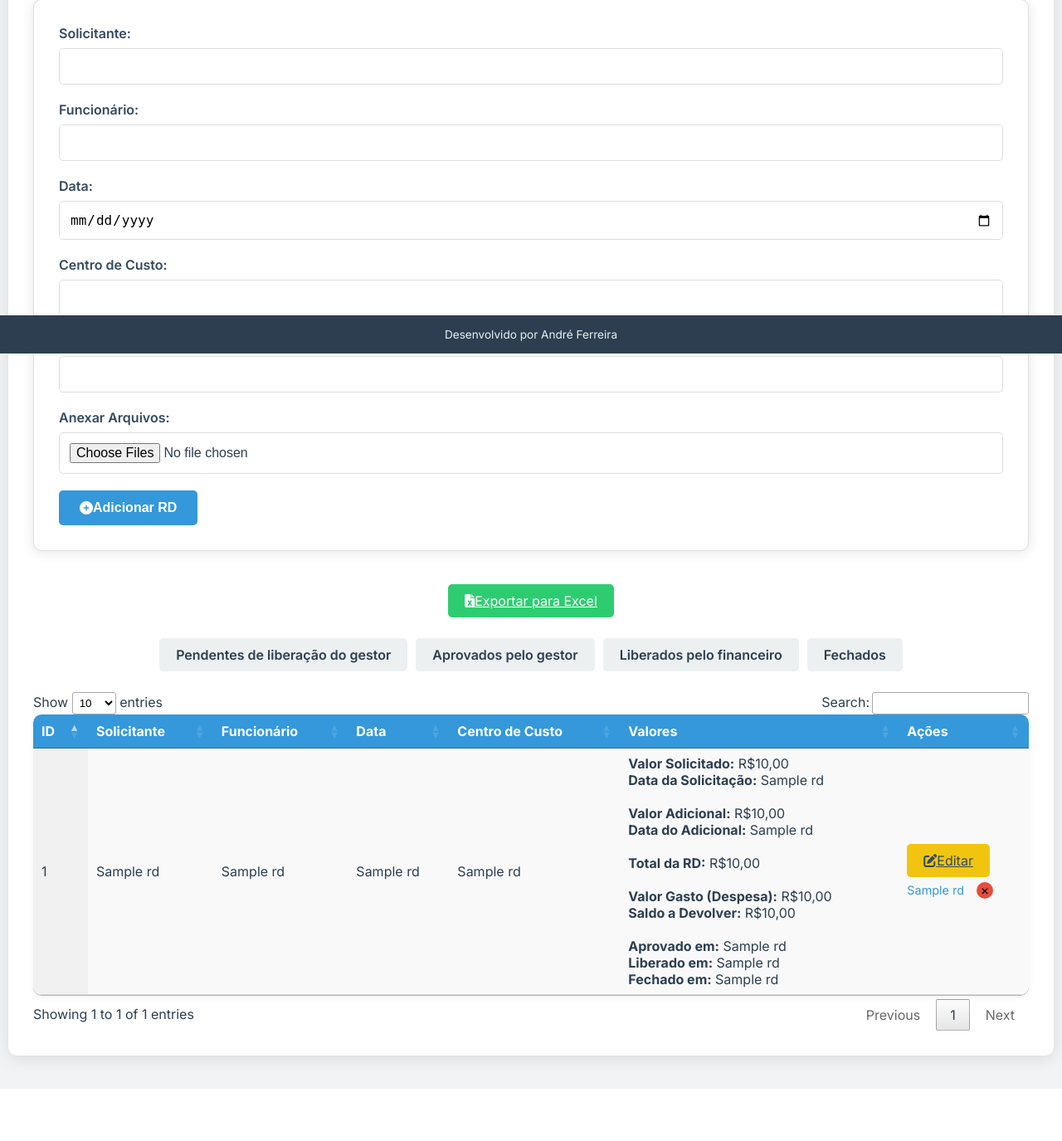
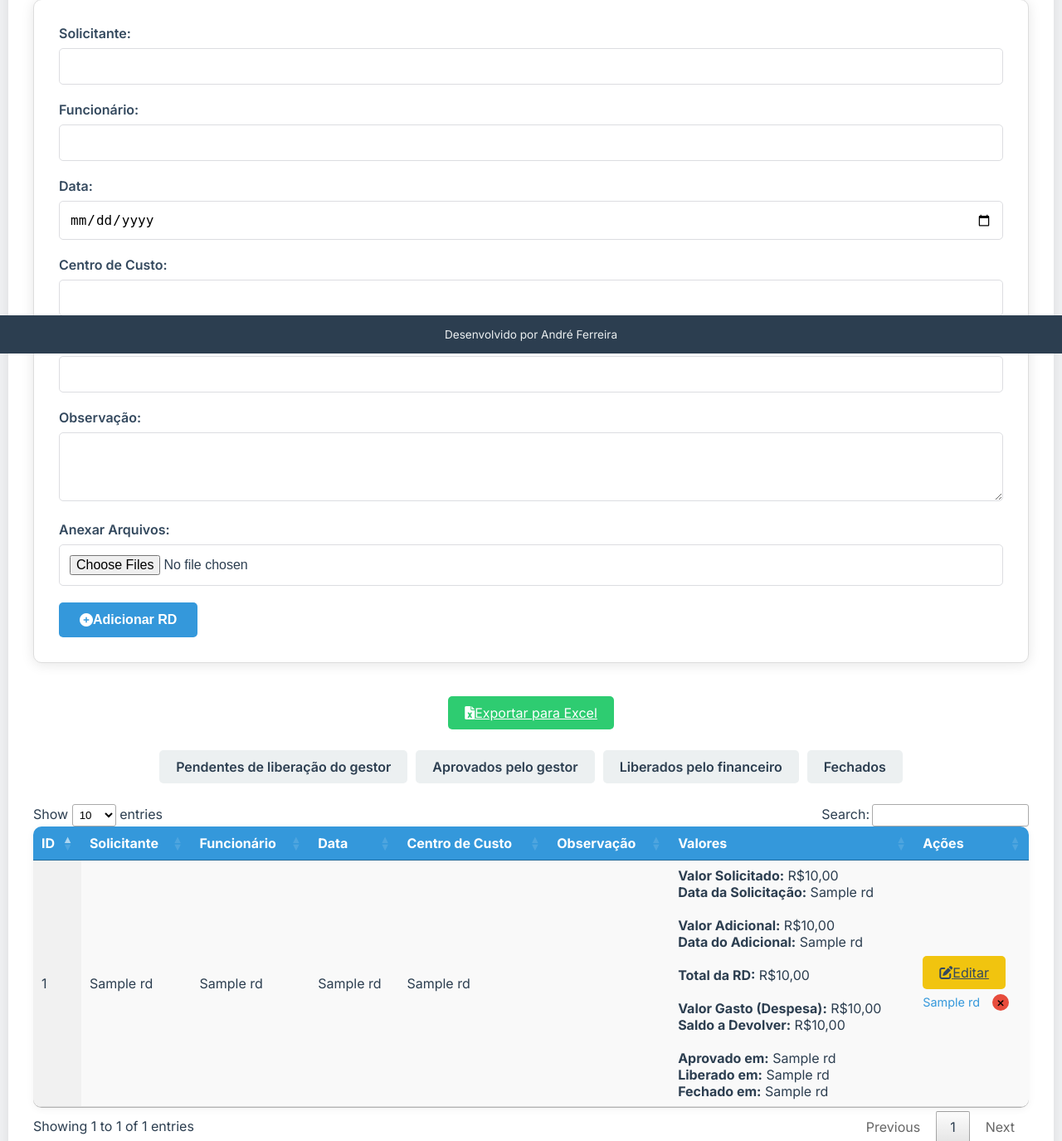
Before and after one commit to Andresaldanha3510/PROGRAMARD, a Flask app: page / in a window 1280 px wide. Shown: the part 374-1749 px from the top of the page at 83% size. Before the commit the page ends 1686 px from the top, so only its background shows below. Run offline with Flask 3, Linux system fonts and the light colour scheme; the visitor is signed in with stand-in values (Sample User, id 1); a database or web service that is not in the repository returns one stand-in record (values such as "Sample title"); some libraries are stand-ins or nearby versions.

Commit message:
Add files via upload

```diff
--- a/templates/index.html
+++ b/templates/index.html
@@ -321,12 +321,9 @@
         .tabs {
             margin-top: 20px;
         }
-
-        /* Escondemos os inputs dos tabs */
         .tabs input[type="radio"] {
             display: none;
         }
-
         .tab-labels {
             display: flex;
             justify-content: center;
@@ -345,8 +342,6 @@
         .tab-labels label:hover {
             background-color: #ddd;
         }
-
-        /* Conteúdo das abas */
         .tab-content {
             display: none;
         }
@@ -354,7 +349,7 @@
             background-color: var(--primary-color);
             color: #fff;
         }
-        /* Quando o input está marcado, mostramos o bloco */
+        /* Quando o input está marcado, exibimos o conteúdo: */
         #tab1:checked ~ .content #content1,
         #tab2:checked ~ .content #content2,
         #tab3:checked ~ .content #content3,
@@ -446,16 +441,26 @@
         <form action="/add" method="POST" enctype="multipart/form-data" class="main-form">
             <label for="solicitante">Solicitante:</label>
             <input type="text" id="solicitante" name="solicitante" required>
+
             <label for="funcionario">Funcionário:</label>
             <input type="text" id="funcionario" name="funcionario" required>
+
             <label for="data">Data:</label>
             <input type="date" id="data" name="data" required>
+
             <label for="centro_custo">Centro de Custo:</label>
             <input type="text" id="centro_custo" name="centro_custo" required>
+
             <label for="valor">Valor (R$):</label>
             <input type="number" id="valor" name="valor" step="0.01" required>
+
+            <!-- CAMPO DE OBSERVAÇÃO (NOVO) -->
+            <label for="observacao">Observação:</label>
+            <textarea id="observacao" name="observacao" rows="3"></textarea>
+
             <label for="arquivo">Anexar Arquivos:</label>
             <input type="file" id="arquivo" name="arquivo" multiple>
+
             <button type="submit"><i class="fas fa-plus-circle"></i> Adicionar RD</button>
         </form>
         {% endif %}
@@ -478,7 +483,6 @@
         </div>
 
         {% macro mostrar_valores(rd) %}
-            {# Macro original, apenas exibindo os valores formatados #}
             {% set valor = rd[5] %}
             {% set valor_adic = rd[7] if rd[7] else 0 %}
             {% set valor_total = valor + valor_adic %}
@@ -532,7 +536,6 @@
                 <label for="tab4">Fechados</label>
             </div>
 
-            <!-- Conteúdo das abas -->
             <div class="content">
                 <!-- Pendentes -->
                 <div class="tab-content" id="content1">
@@ -544,6 +547,8 @@
                                 <th>Funcionário</th>
                                 <th>Data</th>
                                 <th>Centro de Custo</th>
+                                <!-- NOVO: Coluna para Observação -->
+                                <th>Observação</th>
                                 <th>Valores</th>
                                 <th>Ações</th>
                             </tr>
@@ -559,6 +564,12 @@
                                 <td data-label="Funcionário">{{ rd[2] }}</td>
                                 <td data-label="Data">{{ rd[3] }}</td>
                                 <td data-label="Centro de Custo">{{ rd[4] }}</td>
+
+                                <!-- Observação (campo está no índice 17, assumindo 'observacao' seja a última coluna) -->
+                                <td data-label="Observação">
+                                    {{ rd[16] if rd|length > 16 else '' }}
+                                </td>
+
                                 <td data-label="Valores">{{ mostrar_valores(rd) }}</td>
                                 <td data-label="Ações">
                                     {% if can_approve_func(status) %}
@@ -610,6 +621,7 @@
                                 <th>Funcionário</th>
                                 <th>Data</th>
                                 <th>Centro de Custo</th>
+                                <th>Observação</th>
                                 <th>Valores</th>
                                 <th>Ações</th>
                             </tr>
@@ -625,6 +637,12 @@
                                 <td data-label="Funcionário">{{ rd[2] }}</td>
                                 <td data-label="Data">{{ rd[3] }}</td>
                                 <td data-label="Centro de Custo">{{ rd[4] }}</td>
+
+                                <!-- Observação -->
+                                <td data-label="Observação">
+                                    {{ rd[16] if rd|length > 16 else '' }}
+                                </td>
+
                                 <td data-label="Valores">{{ mostrar_valores(rd) }}</td>
                                 <td data-label="Ações">
                                     {% if can_approve_func(status) %}
@@ -676,6 +694,7 @@
                                 <th>Funcionário</th>
                                 <th>Data</th>
                                 <th>Centro de Custo</th>
+                                <th>Observação</th>
                                 <th>Valores</th>
                                 <th>Ações</th>
                             </tr>
@@ -691,6 +710,12 @@
                                 <td data-label="Funcionário">{{ rd[2] }}</td>
                                 <td data-label="Data">{{ rd[3] }}</td>
                                 <td data-label="Centro de Custo">{{ rd[4] }}</td>
+
+                                <!-- Observação -->
+                                <td data-label="Observação">
+                                    {{ rd[16] if rd|length > 16 else '' }}
+                                </td>
+
                                 <td data-label="Valores">{{ mostrar_valores(rd) }}</td>
                                 <td data-label="Ações">
                                     {% if can_edit_func(status) %}
@@ -751,6 +776,7 @@
                                 <th>Funcionário</th>
                                 <th>Data</th>
                                 <th>Centro de Custo</th>
+                                <th>Observação</th>
                                 <th>Valores</th>
                                 <th>Ações</th>
                             </tr>
@@ -766,6 +792,12 @@
                                 <td data-label="Funcionário">{{ rd[2] }}</td>
                                 <td data-label="Data">{{ rd[3] }}</td>
                                 <td data-label="Centro de Custo">{{ rd[4] }}</td>
+
+                                <!-- Observação -->
+                                <td data-label="Observação">
+                                    {{ rd[16] if rd|length > 16 else '' }}
+                                </td>
+
                                 <td data-label="Valores">{{ mostrar_valores(rd) }}</td>
                                 <td data-label="Ações">
                                     <!-- RD Fechado: não editar, não excluir, mas pode mostrar arquivos -->
```
